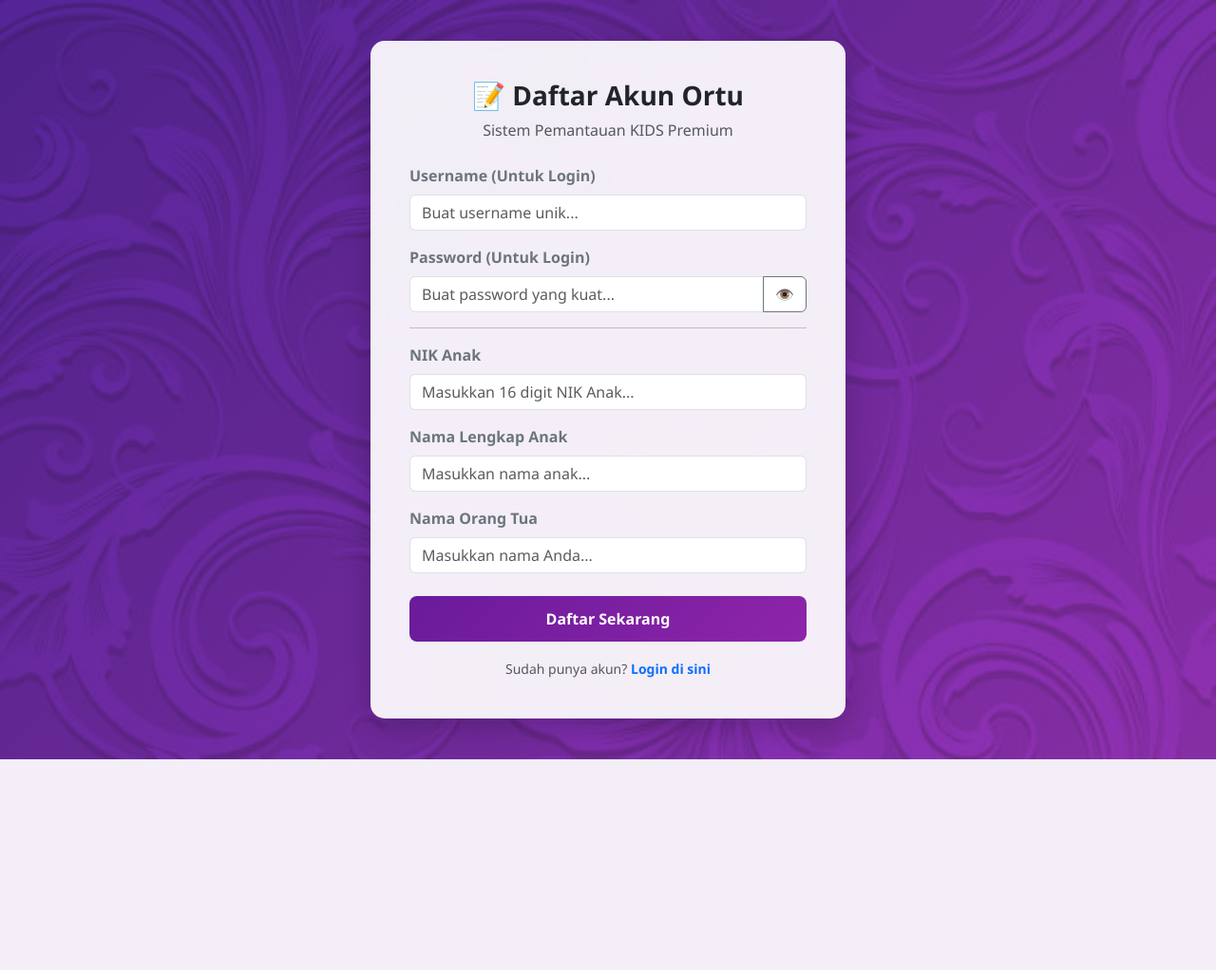
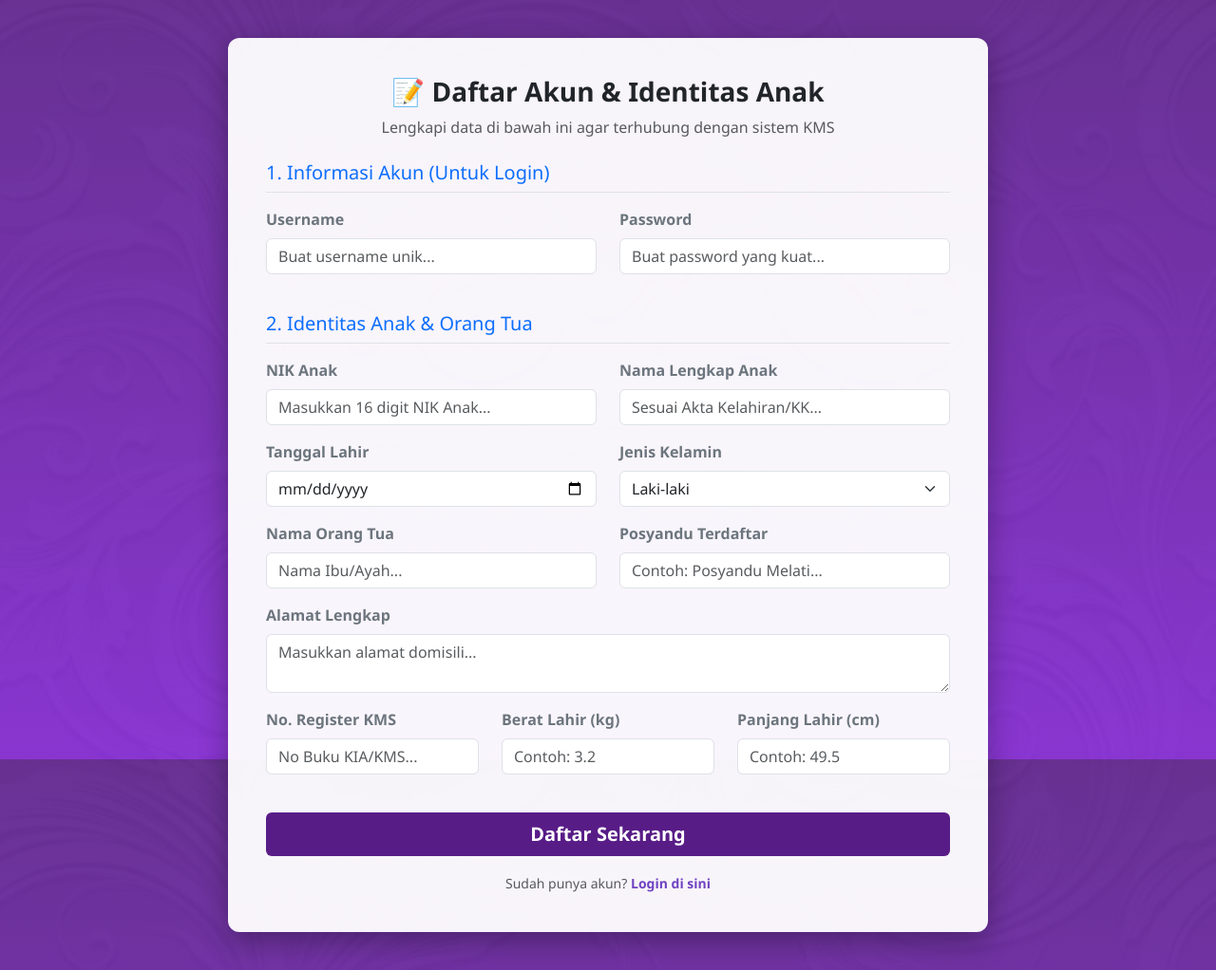
Before and after one commit to R4annnn1231/MIKADO, a Flask app: page /register in a window 1280 px wide. Shown: the whole page at 95% size. Before the commit the page ends 800 px from the top, so only its background shows below. Run offline with Flask 3, Linux system fonts and the light colour scheme.

Commit message:
Update register.html

```diff
--- a/templates/register.html
+++ b/templates/register.html
@@ -3,100 +3,125 @@
 <head>
     <meta charset="UTF-8">
     <meta name="viewport" content="width=device-width, initial-scale=1.0">
-    <title>Daftar Akun - KIDS Premium</title>
+    <title>Daftar Akun & Identitas - MIKAdO</title>
     <link href="https://cdn.jsdelivr.net/npm/bootstrap@5.3.0/dist/css/bootstrap.min.css" rel="stylesheet">
     <style>
         body {
-            background-color: #e0c3fc;
-            background-image: linear-gradient(135deg, rgba(74, 20, 140, 0.88), rgba(156, 39, 176, 0.88)), url("{{ url_for('static', filename='background.jpg') }}");
-            background-size: cover;
-            background-attachment: fixed;
-            background-blend-mode: multiply;
-            font-family: 'Segoe UI', Tahoma, Geneva, Verdana, sans-serif;
+            background: linear-gradient(rgba(88, 28, 135, 0.9), rgba(126, 34, 206, 0.9)), url("{{ url_for('static', filename='background.jpg') }}") !important;
+            background-size: cover !important;
+            background-position: center !important;
+            background-attachment: fixed !important;
             min-height: 100vh;
             display: flex;
             align-items: center;
             justify-content: center;
-            padding: 20px 0;
+            padding: 40px 0;
+            font-family: 'Segoe UI', Tahoma, sans-serif;
         }
         .glass-card {
-            background: rgba(255, 255, 255, 0.92);
-            backdrop-filter: blur(12px);
-            border-radius: 15px;
-            border: 1px solid rgba(255, 255, 255, 0.3);
-            box-shadow: 0 10px 30px rgba(0, 0, 0, 0.2);
+            background: rgba(255, 255, 255, 0.95);
+            border-radius: 12px;
+            box-shadow: 0 10px 30px rgba(0, 0, 0, 0.3);
             padding: 40px;
             width: 100%;
-            max-width: 500px;
+            max-width: 800px;
         }
-        .btn-custom {
-            background: linear-gradient(135deg, #6a1b9a, #8e24aa);
-            color: white;
-            border: none;
-            font-weight: bold;
-            padding: 12px;
-            border-radius: 8px;
-            transition: 0.3s;
-        }
-        .btn-custom:hover {
-            background: linear-gradient(135deg, #4a148c, #7b1fa2);
-            color: white;
-            transform: translateY(-2px);
-        }
+        .btn-ungu { background-color: #581c87; color: white; border: none; font-weight: bold; }
+        .btn-ungu:hover { background-color: #4c1d95; color: white; }
     </style>
 </head>
 <body>
     <div class="glass-card">
         <div class="text-center mb-4">
-            <h3 class="fw-bold text-dark">📝 Daftar Akun Ortu</h3>
-            <p class="text-muted">Sistem Pemantauan KIDS Premium</p>
+            <h3 class="fw-bold text-dark">📝 Daftar Akun & Identitas Anak</h3>
+            <p class="text-muted">Lengkapi data di bawah ini agar terhubung dengan sistem KMS</p>
         </div>
 
         {% with messages = get_flashed_messages(with_categories=true) %}
           {% if messages %}
             {% for category, message in messages %}
-              <div class="alert alert-{{ category }} text-center p-2">{{ message }}</div>
+              <div class="alert alert-{{ category }} text-center fw-bold">{{ message }}</div>
             {% endfor %}
           {% endif %}
         {% endwith %}
 
-        <form method="POST">
-            <div class="mb-3">
-                <label class="form-label fw-bold text-secondary">Username (Untuk Login)</label>
-                <input type="text" class="form-control" name="username" required placeholder="Buat username unik...">
-            </div>
-            <div class="mb-3">
-                <label class="form-label fw-bold text-secondary">Password (Untuk Login)</label>
-                <div class="input-group">
-                    <input type="password" class="form-control" name="password" id="passwordDaftar" required placeholder="Buat password yang kuat...">
-                    <button class="btn btn-outline-secondary bg-white" type="button" onclick="togglePassword('passwordDaftar')">👁️</button>
+        <form method="POST" action="{{ url_for('register') }}">
+            <!-- Bagian Kredensial Login -->
+            <h5 class="text-primary mb-3 border-bottom pb-2">1. Informasi Akun (Untuk Login)</h5>
+            <div class="row mb-4">
+                <div class="col-md-6 mb-3">
+                    <label class="form-label fw-bold text-secondary">Username</label>
+                    <input type="text" class="form-control" name="username" required placeholder="Buat username unik...">
+                </div>
+                <div class="col-md-6 mb-3">
+                    <label class="form-label fw-bold text-secondary">Password</label>
+                    <input type="password" class="form-control" name="password" required placeholder="Buat password yang kuat...">
                 </div>
             </div>
-            <hr>
+
+            <!-- Bagian Data Anak -->
+            <h5 class="text-primary mb-3 border-bottom pb-2">2. Identitas Anak & Orang Tua</h5>
+            <div class="row">
+                <div class="col-md-6 mb-3">
+                    <label class="form-label fw-bold text-secondary">NIK Anak</label>
+                    <input type="text" class="form-control" name="nik_anak" required placeholder="Masukkan 16 digit NIK Anak...">
+                </div>
+                <div class="col-md-6 mb-3">
+                    <label class="form-label fw-bold text-secondary">Nama Lengkap Anak</label>
+                    <input type="text" class="form-control" name="nama_anak" required placeholder="Sesuai Akta Kelahiran/KK...">
+                </div>
+            </div>
+
+            <div class="row">
+                <div class="col-md-6 mb-3">
+                    <label class="form-label fw-bold text-secondary">Tanggal Lahir</label>
+                    <input type="date" class="form-control" name="tanggal_lahir" required>
+                </div>
+                <div class="col-md-6 mb-3">
+                    <label class="form-label fw-bold text-secondary">Jenis Kelamin</label>
+                    <select class="form-select" name="jenis_kelamin" required>
+                        <option value="L">Laki-laki</option>
+                        <option value="P">Perempuan</option>
+                    </select>
+                </div>
+            </div>
+
+            <div class="row">
+                <div class="col-md-6 mb-3">
+                    <label class="form-label fw-bold text-secondary">Nama Orang Tua</label>
+                    <input type="text" class="form-control" name="nama_ortu" required placeholder="Nama Ibu/Ayah...">
+                </div>
+                <div class="col-md-6 mb-3">
+                    <label class="form-label fw-bold text-secondary">Posyandu Terdaftar</label>
+                    <input type="text" class="form-control" name="posyandu_terdaftar" required placeholder="Contoh: Posyandu Melati...">
+                </div>
+            </div>
+
             <div class="mb-3">
-                <label class="form-label fw-bold text-secondary">NIK Anak</label>
-                <input type="text" class="form-control" name="nik_anak" required placeholder="Masukkan 16 digit NIK Anak...">
+                <label class="form-label fw-bold text-secondary">Alamat Lengkap</label>
+                <textarea class="form-control" name="alamat_lengkap" rows="2" required placeholder="Masukkan alamat domisili..."></textarea>
             </div>
-            <div class="mb-3">
-                <label class="form-label fw-bold text-secondary">Nama Lengkap Anak</label>
-                <input type="text" class="form-control" name="nama_anak" required placeholder="Masukkan nama anak...">
+
+            <div class="row mb-4">
+                <div class="col-md-4 mb-3">
+                    <label class="form-label fw-bold text-secondary">No. Register KMS</label>
+                    <input type="text" class="form-control" name="no_register_kms" required placeholder="No Buku KIA/KMS...">
+                </div>
+                <div class="col-md-4 mb-3">
+                    <label class="form-label fw-bold text-secondary">Berat Lahir (kg)</label>
+                    <input type="number" step="0.1" class="form-control" name="bb_lahir" required placeholder="Contoh: 3.2">
+                </div>
+                <div class="col-md-4 mb-3">
+                    <label class="form-label fw-bold text-secondary">Panjang Lahir (cm)</label>
+                    <input type="number" step="0.1" class="form-control" name="pb_lahir" required placeholder="Contoh: 49.5">
+                </div>
             </div>
-            <div class="mb-4">
-                <label class="form-label fw-bold text-secondary">Nama Orang Tua</label>
-                <input type="text" class="form-control" name="nama_ortu" required placeholder="Masukkan nama Anda...">
-            </div>
-            <button type="submit" class="btn btn-custom w-100">Daftar Sekarang</button>
+
+            <button type="submit" class="btn btn-ungu w-100 py-2 fs-5">Daftar Sekarang</button>
             <div class="text-center mt-3">
-                <small class="text-muted">Sudah punya akun? <a href="{{ url_for('login') }}" class="text-decoration-none fw-bold text-primary">Login di sini</a></small>
+                <small class="text-muted">Sudah punya akun? <a href="{{ url_for('login') }}" class="text-decoration-none fw-bold" style="color: #6f42c1;">Login di sini</a></small>
             </div>
         </form>
     </div>
-
-    <script>
-        function togglePassword(inputId) {
-            const input = document.getElementById(inputId);
-            input.type = input.type === "password" ? "text" : "password";
-        }
-    </script>
 </body>
 </html>
```
